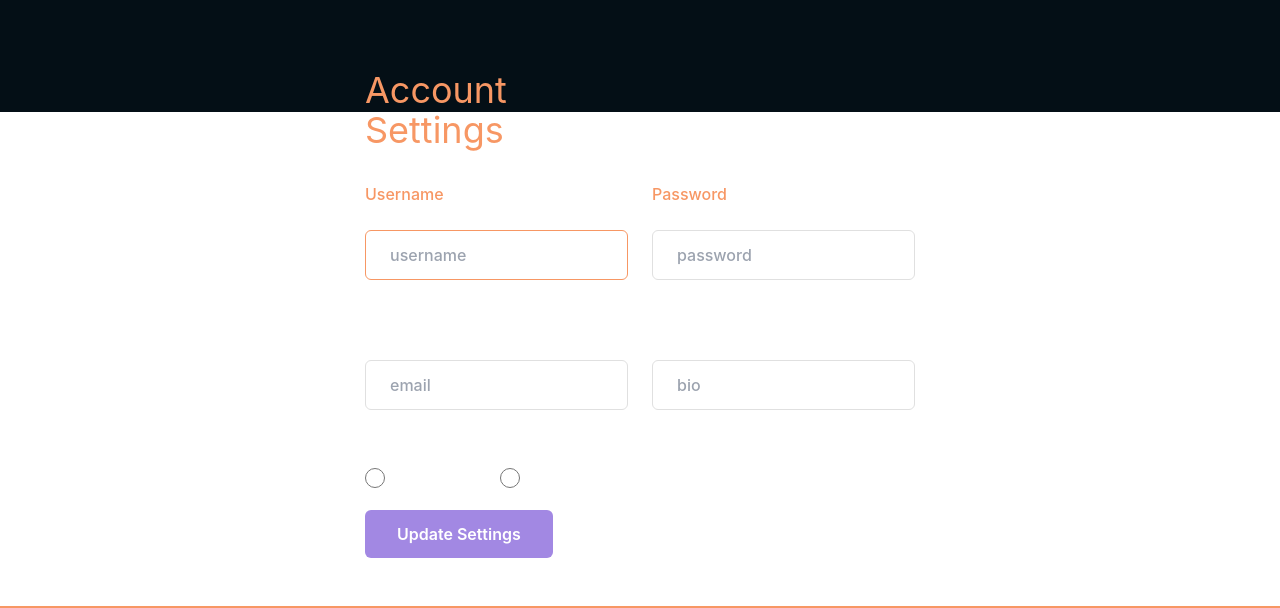
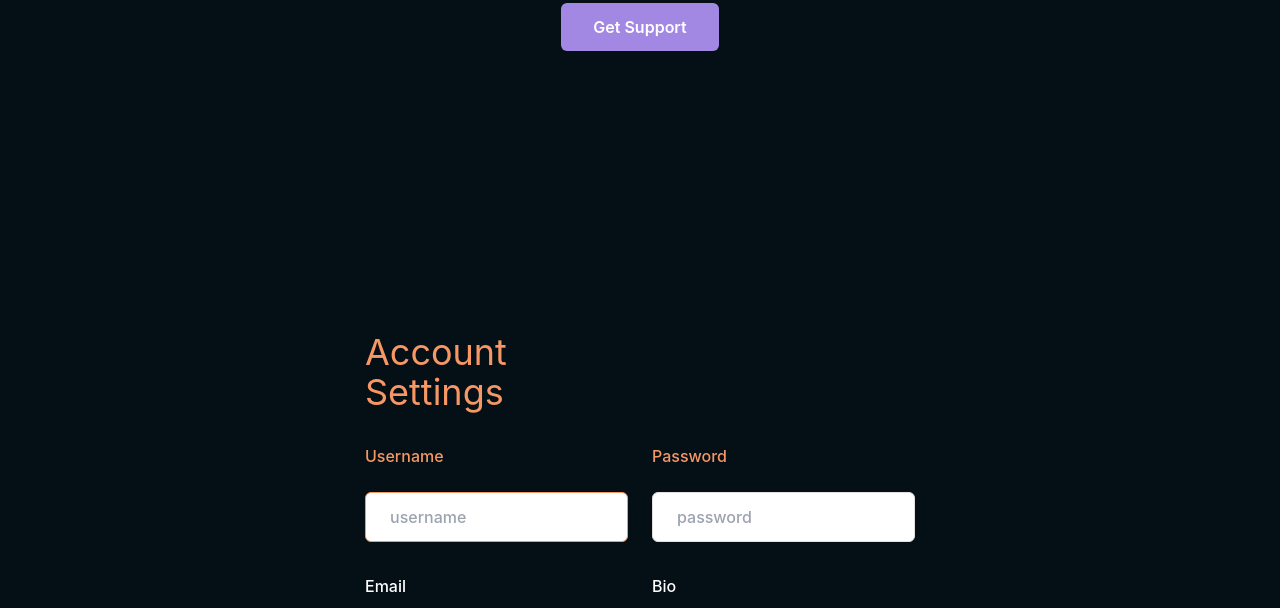
Before and after one commit to The-Pupperz/The-Pupperz, a React (Create React App) app in the folder client/: page / in a window 1280 px wide. Shown: the part 688-1296 px from the top of the page. Built offline with nearby package versions, Linux system fonts and the light colour scheme.

Commit message:
updated background to black to keep footer not seperating with white

```diff
--- a/client/src/components/Settings.jsx
+++ b/client/src/components/Settings.jsx
@@ -3,12 +3,12 @@ import React from 'react'
 const Settings = () => {
     return (
 
-<div class="flex items-center justify-center p-12">
-  <div class="mx-auto w-full max-w-[550px]">
+<div class="bg-[#040F16] flex justify-center items-center h-screen py-12">
+  <div class="w-full max-w-[550px]">
 
         <div class="w-full sm:w-1/2">
           <div class="mb-5 text-4xl text-[#F79764]">
-            <label class="">
+            <label>
 
               Account Settings
             </label>
--- a/client/src/components/Support.jsx
+++ b/client/src/components/Support.jsx
@@ -2,7 +2,7 @@ import React from 'react'
 
 const Support = () => {
     return (
-<div class="flex items-center justify-center p-12">
+<div class="bg-[#040F16] flex items-center justify-center h-screen p-12">
   <div class="mx-auto w-full max-w-[550px]">
     <form action="https://getform.io/f/07e3a107-6dc3-47d1-9663-d20ef83bc3ca" method="POST">
       <div class="mb-5">
```
